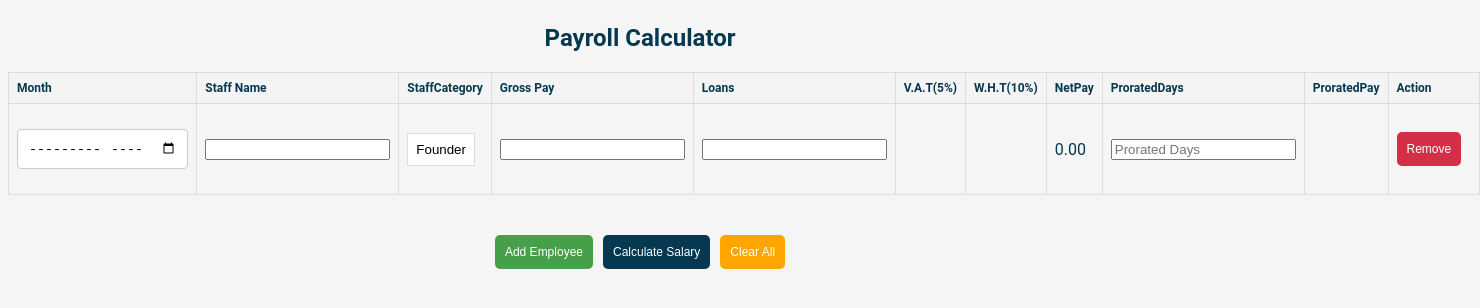
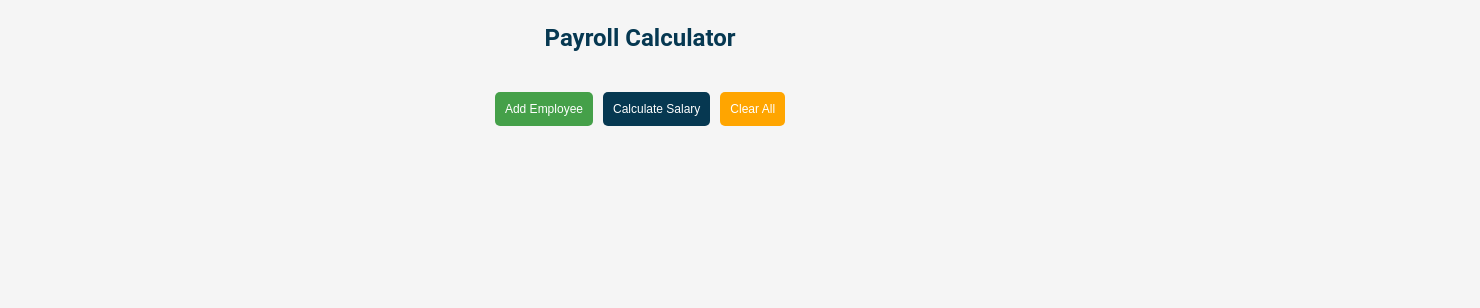
Before and after one commit to Ayobamee/payroll-front-end, a React (Create React App) app: page / in a window 1280 px wide. Shown: the top 308 px of the page, 1480 px wide, since content can reach past the window. Built offline with nearby package versions, Linux system fonts and the light colour scheme.

Commit message:
added condition to make calc visible

```diff
--- a/src/SalaryTable.js
+++ b/src/SalaryTable.js
@@ -1,5 +1,3 @@
-
-
 import React, { useState } from "react";
 import Modal from "./Modal"; // Ensure this component is created
 import EmployeeRow from "./EmployeeRow"; // Import the EmployeeRow component
@@ -23,8 +21,10 @@ function SalaryTable() {
   const [employees, setEmployees] = useState([initialEmployeeState]);
   const [showModal, setShowModal] = useState(false);
   const [modalMessage, setModalMessage] = useState("");
+  const [isTableVisible, setIsTableVisible] = useState(false);
 
   const handleAddRow = () => {
+    setIsTableVisible(true);
     setEmployees([...employees, { ...initialEmployeeState }]);
   };
 
@@ -32,6 +32,9 @@ function SalaryTable() {
     const rows = [...employees];
     rows.splice(index, 1);
     setEmployees(rows);
+    if (rows.length === 0) {
+      setIsTableVisible(false);
+    }
   };
 
   const handleChange = (index, field, value) => {
@@ -97,10 +100,12 @@ function SalaryTable() {
 
   const handleClearAll = () => {
     setEmployees([initialEmployeeState]);
+    setIsTableVisible(false);
   };
 
   return (
     <div>
+      {isTableVisible && (
         <table className="salary-table">
           <thead>
             {/* Table headers */}
@@ -131,6 +136,7 @@ function SalaryTable() {
             ))}
           </tbody>
         </table>
+      )}
       <div className="add-remove-btns">
         <button
           className="add-employee-btn"
```
Lines whose indentation alone changed are shown as unchanged.
